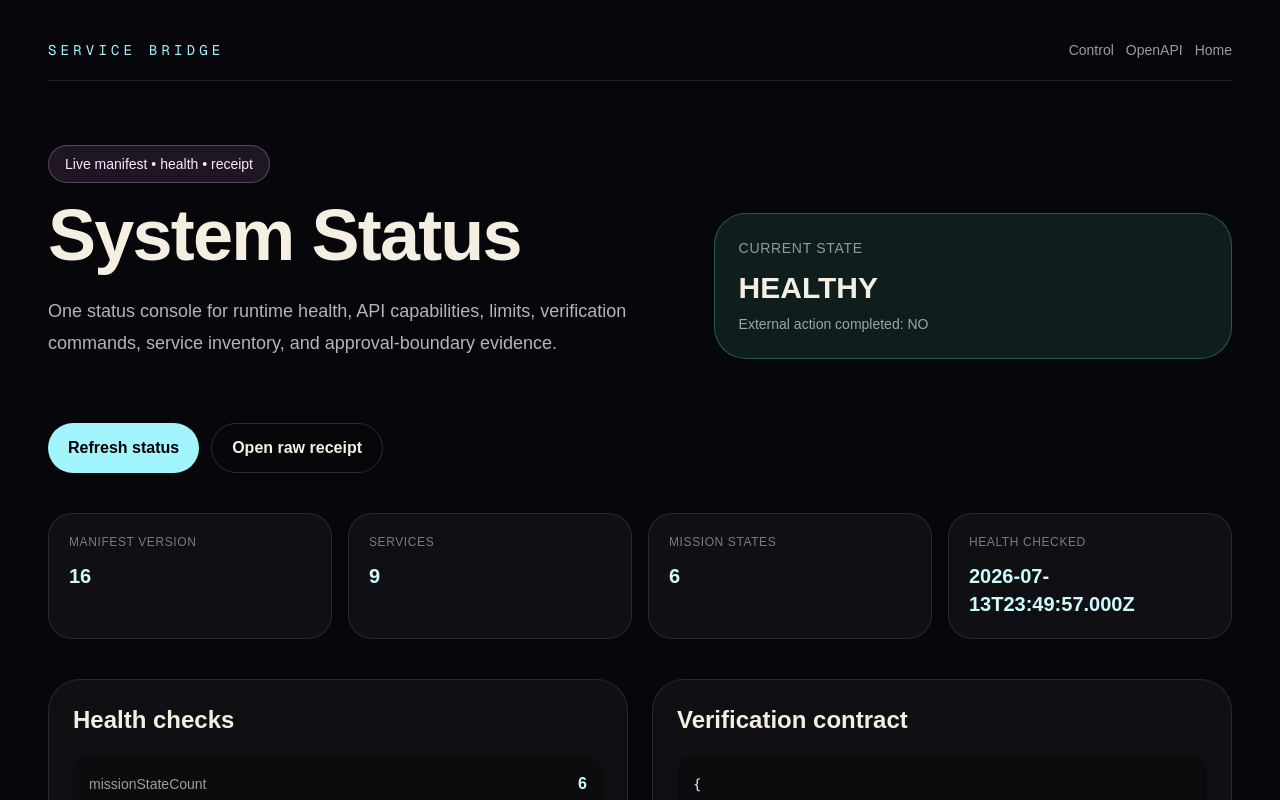
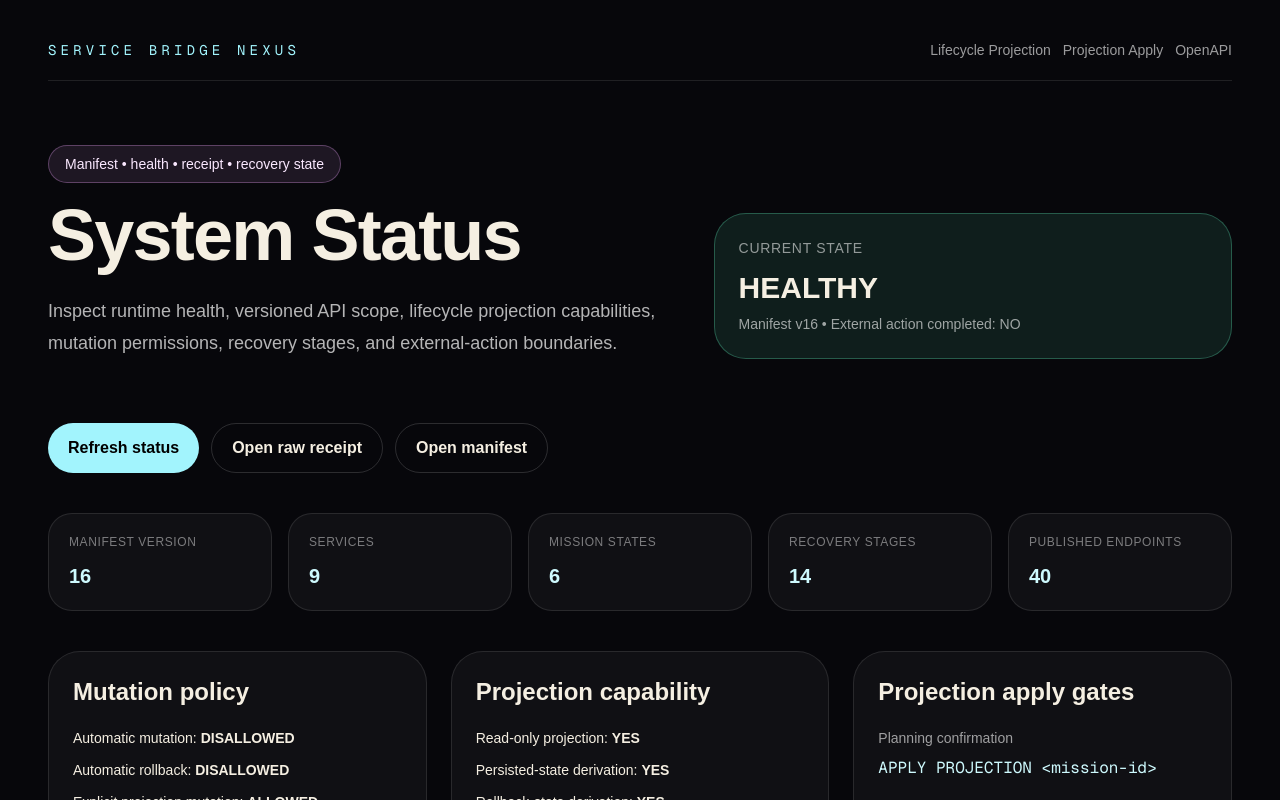
Before and after one commit to hvitiswift-afk/nextjs-boilerplate, a Next.js app: page /service-bridge/status in a window 1280 px wide. Shown: the top 800 px of the page. Built offline with nearby package versions, Linux system fonts and the light colour scheme.

Commit message:
Expand status console for lifecycle projection and apply

```diff
--- a/app/service-bridge/status/page.tsx
+++ b/app/service-bridge/status/page.tsx
@@ -19,6 +19,32 @@ type Manifest = {
   limits: Record<string, number>;
   endpoints: Record<string, string>;
   approvalLaw: { externalActionsRequireExplicitApproval: boolean; externalActionCompletedByManifest: false };
+  recovery: {
+    stages: string[];
+    automaticMutationAllowed: boolean;
+    automaticRollbackAllowed: boolean;
+    automaticProjectionMutationAllowed: boolean;
+    explicitProjectionMutationAllowed: boolean;
+    localPersistenceOnly: boolean;
+    localRollbackOnly: boolean;
+    externalActionCompleted: false;
+  };
+  lifecycleProjection?: {
+    readOnlyProjection: boolean;
+    derivesPersistedState: boolean;
+    derivesRollbackState: boolean;
+    detectsUnresolvedPlans: boolean;
+    invalidJournalStatus: number;
+    externalActionCompleted: false;
+  };
+  lifecycleProjectionApply?: {
+    localMutationAllowed: boolean;
+    automaticMutationAllowed: boolean;
+    planningConfirmationPattern: string;
+    commitConfirmationPattern: string;
+    externalPersistenceAllowed: boolean;
+    externalActionCompleted: false;
+  };
 };
 
 type Receipt = {
@@ -64,38 +90,46 @@ export default function ServiceBridgeStatusPage() {
   useEffect(() => { void refresh(); }, []);
 
   const healthy = health?.status === "healthy";
+  const endpointCount = manifest ? Object.keys(manifest.endpoints).length : "—";
 
   return (
     <main className="min-h-screen bg-[#07070b] text-[#f5efe2]">
       <section className="mx-auto w-full max-w-7xl px-6 py-10 sm:px-10 lg:px-12">
         <nav className="flex flex-wrap items-center justify-between gap-3 border-b border-white/10 pb-5 text-sm text-white/60">
-          <a className="font-mono uppercase tracking-[0.3em] text-cyan-200" href="/service-bridge">Service Bridge</a>
-          <div className="flex flex-wrap gap-3"><a href="/service-bridge/control">Control</a><a href="/api/service-bridge/openapi">OpenAPI</a><a href="/">Home</a></div>
+          <a className="font-mono uppercase tracking-[0.3em] text-cyan-200" href="/service-bridge/nexus">Service Bridge Nexus</a>
+          <div className="flex flex-wrap gap-3"><a href="/service-bridge/lifecycle-project">Lifecycle Projection</a><a href="/service-bridge/lifecycle-apply">Projection Apply</a><a href="/api/service-bridge/openapi">OpenAPI</a></div>
         </nav>
 
         <header className="grid gap-8 py-16 lg:grid-cols-[1.1fr_0.9fr] lg:items-end">
           <div>
-            <p className="mb-4 inline-flex rounded-full border border-fuchsia-300/30 bg-fuchsia-300/10 px-4 py-2 text-sm text-fuchsia-100">Live manifest • health • receipt</p>
+            <p className="mb-4 inline-flex rounded-full border border-fuchsia-300/30 bg-fuchsia-300/10 px-4 py-2 text-sm text-fuchsia-100">Manifest • health • receipt • recovery state</p>
             <h1 className="text-5xl font-black tracking-tight sm:text-7xl">System Status</h1>
-            <p className="mt-6 max-w-3xl text-lg leading-8 text-white/70">One status console for runtime health, API capabilities, limits, verification commands, service inventory, and approval-boundary evidence.</p>
+            <p className="mt-6 max-w-3xl text-lg leading-8 text-white/70">Inspect runtime health, versioned API scope, lifecycle projection capabilities, mutation permissions, recovery stages, and external-action boundaries.</p>
           </div>
           <div className={`rounded-[2rem] border p-6 ${healthy ? "border-emerald-300/30 bg-emerald-300/10" : "border-amber-300/30 bg-amber-300/10"}`}>
             <p className="text-sm uppercase tracking-wider text-white/55">Current state</p>
             <p className="mt-3 text-3xl font-black">{loading ? "CHECKING" : health?.status?.toUpperCase() || "UNKNOWN"}</p>
-            <p className="mt-2 text-sm text-white/60">External action completed: NO</p>
+            <p className="mt-2 text-sm text-white/60">Manifest v{manifest?.version ?? "—"} • External action completed: NO</p>
           </div>
         </header>
 
-        <div className="flex flex-wrap gap-3"><button onClick={refresh} disabled={loading} className="rounded-full bg-cyan-200 px-5 py-3 font-bold text-black disabled:opacity-40">{loading ? "Refreshing…" : "Refresh status"}</button><a href="/api/service-bridge/receipt" className="rounded-full border border-white/15 px-5 py-3 font-bold">Open raw receipt</a></div>
+        <div className="flex flex-wrap gap-3"><button onClick={refresh} disabled={loading} className="rounded-full bg-cyan-200 px-5 py-3 font-bold text-black disabled:opacity-40">{loading ? "Refreshing…" : "Refresh status"}</button><a href="/api/service-bridge/receipt" className="rounded-full border border-white/15 px-5 py-3 font-bold">Open raw receipt</a><a href="/api/service-bridge/manifest" className="rounded-full border border-white/15 px-5 py-3 font-bold">Open manifest</a></div>
         {error ? <div className="mt-6 rounded-2xl border border-red-300/30 bg-red-300/10 p-4 text-red-100">{error}</div> : null}
 
-        <section className="mt-10 grid gap-4 sm:grid-cols-2 lg:grid-cols-4">
+        <section className="mt-10 grid gap-4 sm:grid-cols-2 lg:grid-cols-5">
           {[
             ["Manifest version", manifest?.version ?? "—"],
             ["Services", receipt?.system.serviceCount ?? "—"],
             ["Mission states", receipt?.system.missionStateCount ?? "—"],
-            ["Health checked", health?.checkedAt ?? "—"],
+            ["Recovery stages", manifest?.recovery?.stages?.length ?? "—"],
+            ["Published endpoints", endpointCount],
           ].map(([label, value]) => <article key={String(label)} className="rounded-3xl border border-white/10 bg-white/[0.04] p-5"><p className="text-xs uppercase tracking-wider text-white/45">{label}</p><p className="mt-3 break-words text-xl font-black text-cyan-100">{value}</p></article>)}
+        </section>
+
+        <section className="mt-10 grid gap-6 lg:grid-cols-3">
+          <article className="rounded-[2rem] border border-white/10 bg-white/[0.04] p-6"><h2 className="text-2xl font-black">Mutation policy</h2><div className="mt-5 space-y-3 text-sm"><p>Automatic mutation: <strong>{manifest?.recovery?.automaticMutationAllowed ? "ALLOWED" : "DISALLOWED"}</strong></p><p>Automatic rollback: <strong>{manifest?.recovery?.automaticRollbackAllowed ? "ALLOWED" : "DISALLOWED"}</strong></p><p>Explicit projection mutation: <strong>{manifest?.recovery?.explicitProjectionMutationAllowed ? "ALLOWED" : "DISALLOWED"}</strong></p><p>Automatic projection mutation: <strong>{manifest?.recovery?.automaticProjectionMutationAllowed ? "ALLOWED" : "DISALLOWED"}</strong></p></div></article>
+          <article className="rounded-[2rem] border border-white/10 bg-white/[0.04] p-6"><h2 className="text-2xl font-black">Projection capability</h2><div className="mt-5 space-y-3 text-sm"><p>Read-only projection: <strong>{manifest?.lifecycleProjection?.readOnlyProjection ? "YES" : "NO"}</strong></p><p>Persisted-state derivation: <strong>{manifest?.lifecycleProjection?.derivesPersistedState ? "YES" : "NO"}</strong></p><p>Rollback-state derivation: <strong>{manifest?.lifecycleProjection?.derivesRollbackState ? "YES" : "NO"}</strong></p><p>Unresolved-plan detection: <strong>{manifest?.lifecycleProjection?.detectsUnresolvedPlans ? "YES" : "NO"}</strong></p></div></article>
+          <article className="rounded-[2rem] border border-white/10 bg-white/[0.04] p-6"><h2 className="text-2xl font-black">Projection apply gates</h2><p className="mt-5 text-sm text-white/60">Planning confirmation</p><p className="mt-2 break-all font-mono text-cyan-100">{manifest?.lifecycleProjectionApply?.planningConfirmationPattern ?? "—"}</p><p className="mt-5 text-sm text-white/60">Commit confirmation</p><p className="mt-2 break-all font-mono text-cyan-100">{manifest?.lifecycleProjectionApply?.commitConfirmationPattern ?? "—"}</p><p className="mt-5 text-sm">External persistence: <strong>{manifest?.lifecycleProjectionApply?.externalPersistenceAllowed ? "ALLOWED" : "DISALLOWED"}</strong></p></article>
         </section>
 
         <section className="mt-10 grid gap-6 lg:grid-cols-2">
@@ -103,9 +137,11 @@ export default function ServiceBridgeStatusPage() {
           <article className="rounded-[2rem] border border-white/10 bg-white/[0.04] p-6"><h2 className="text-2xl font-black">Verification contract</h2><pre className="mt-5 overflow-x-auto rounded-2xl bg-black/30 p-4 text-sm leading-6 text-cyan-100">{receipt ? JSON.stringify(receipt.verification, null, 2) : "No receipt data."}</pre></article>
         </section>
 
+        <section className="mt-10 rounded-[2rem] border border-white/10 bg-white/[0.04] p-6"><h2 className="text-2xl font-black">Recovery rail</h2><div className="mt-5 flex flex-wrap gap-2">{manifest?.recovery?.stages?.map((stage, index) => <span key={stage} className="rounded-full border border-fuchsia-200/20 bg-fuchsia-200/[0.06] px-3 py-2 text-sm text-fuchsia-100">{index + 1}. {stage}</span>)}</div></section>
+
         <section className="mt-10 rounded-[2rem] border border-white/10 bg-white/[0.04] p-6"><h2 className="text-2xl font-black">Service inventory</h2><div className="mt-5 grid gap-4 sm:grid-cols-2 lg:grid-cols-4">{receipt?.system.services.map(service => <article key={service.name} className="rounded-3xl border border-white/10 bg-black/20 p-5"><h3 className="font-bold text-cyan-100">{service.name}</h3><p className="mt-2 text-xs uppercase tracking-wider text-fuchsia-200/70">{service.kind}</p><p className="mt-3 text-sm text-white/55">Capabilities: {service.capabilityCount}</p><p className="mt-1 text-sm text-white/55">External action: {service.externalAction ? "YES" : "NO"}</p></article>)}</div></section>
 
-        <section className="mt-10 grid gap-6 lg:grid-cols-2"><article className="rounded-[2rem] border border-white/10 bg-white/[0.04] p-6"><h2 className="text-2xl font-black">Capabilities</h2><div className="mt-5 flex flex-wrap gap-2">{health?.capabilities.map(capability => <span key={capability} className="rounded-full border border-cyan-200/20 bg-cyan-200/[0.06] px-3 py-2 text-sm text-cyan-100">{capability}</span>)}</div></article><article className="rounded-[2rem] border border-white/10 bg-white/[0.04] p-6"><h2 className="text-2xl font-black">API endpoints</h2><div className="mt-5 space-y-2">{health?.endpoints.map(endpoint => <a key={endpoint} href={endpoint} className="block break-all rounded-2xl border border-white/10 bg-black/20 p-3 text-sm text-cyan-100">{endpoint}</a>)}</div></article></section>
+        <section className="mt-10 grid gap-6 lg:grid-cols-2"><article className="rounded-[2rem] border border-white/10 bg-white/[0.04] p-6"><h2 className="text-2xl font-black">Capabilities</h2><div className="mt-5 flex flex-wrap gap-2">{health?.capabilities.map(capability => <span key={capability} className="rounded-full border border-cyan-200/20 bg-cyan-200/[0.06] px-3 py-2 text-sm text-cyan-100">{capability}</span>)}</div></article><article className="rounded-[2rem] border border-white/10 bg-white/[0.04] p-6"><h2 className="text-2xl font-black">Published API endpoints</h2><div className="mt-5 space-y-2">{manifest ? Object.entries(manifest.endpoints).filter(([, endpoint]) => endpoint.startsWith("/api/")).map(([name, endpoint]) => <a key={name} href={endpoint} className="block break-all rounded-2xl border border-white/10 bg-black/20 p-3 text-sm text-cyan-100"><span className="text-white/45">{name}: </span>{endpoint}</a>) : null}</div></article></section>
       </section>
     </main>
   );
```
